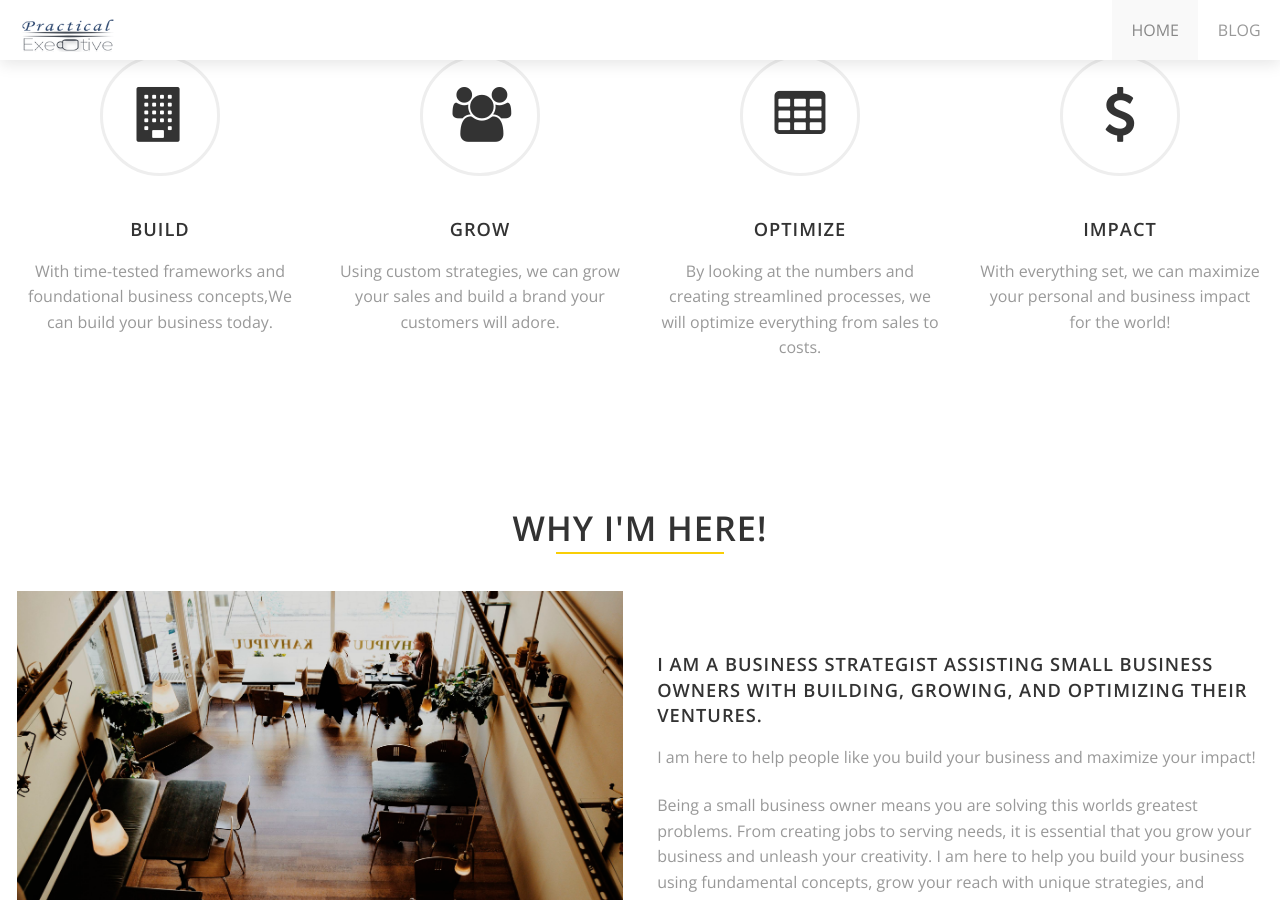
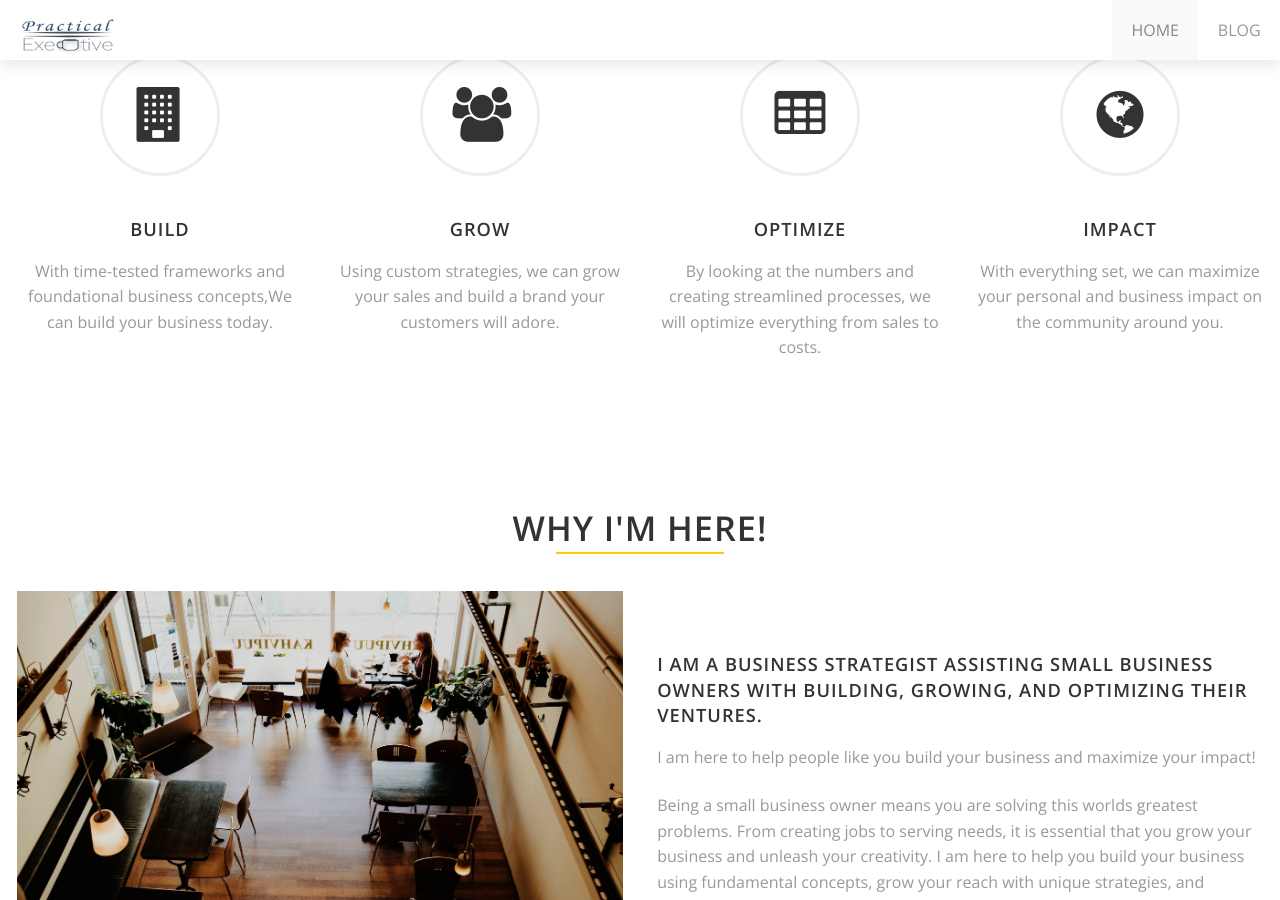
Before and after one commit to JoshuaMSchultz/practical-executive, a Jekyll site: the page built from index.html, in a window 1280 px wide and 900 px high, scrolled down 775 px. Built offline with Jekyll 4.4.1, drawn with Linux system fonts in a browser that asks for light colours.

Commit message:
tweaked home page

```diff
--- a/index.html
+++ b/index.html
@@ -119,7 +119,7 @@ statements:
     {% include icon-text.html title='Optimize' desc='By looking at the numbers and creating streamlined processes, we will optimize everything from sales to costs.' icon_class='fa fa-table' delay='400' shape_class='icon-text-circle' %}
   </div>
   <div class="medium-3 large-3 columns">
-    {% include icon-text.html title='Impact' desc='With everything set, we can maximize your personal and business impact for the world!' icon_class='fa fa-usd' delay='600' shape_class='icon-text-circle' %}
+    {% include icon-text.html title='Impact' desc='With everything set, we can maximize your personal and business impact on the community around you.' icon_class='fa fa-globe' delay='600' shape_class='icon-text-circle' %}
   </div>
 </div>
 
```
